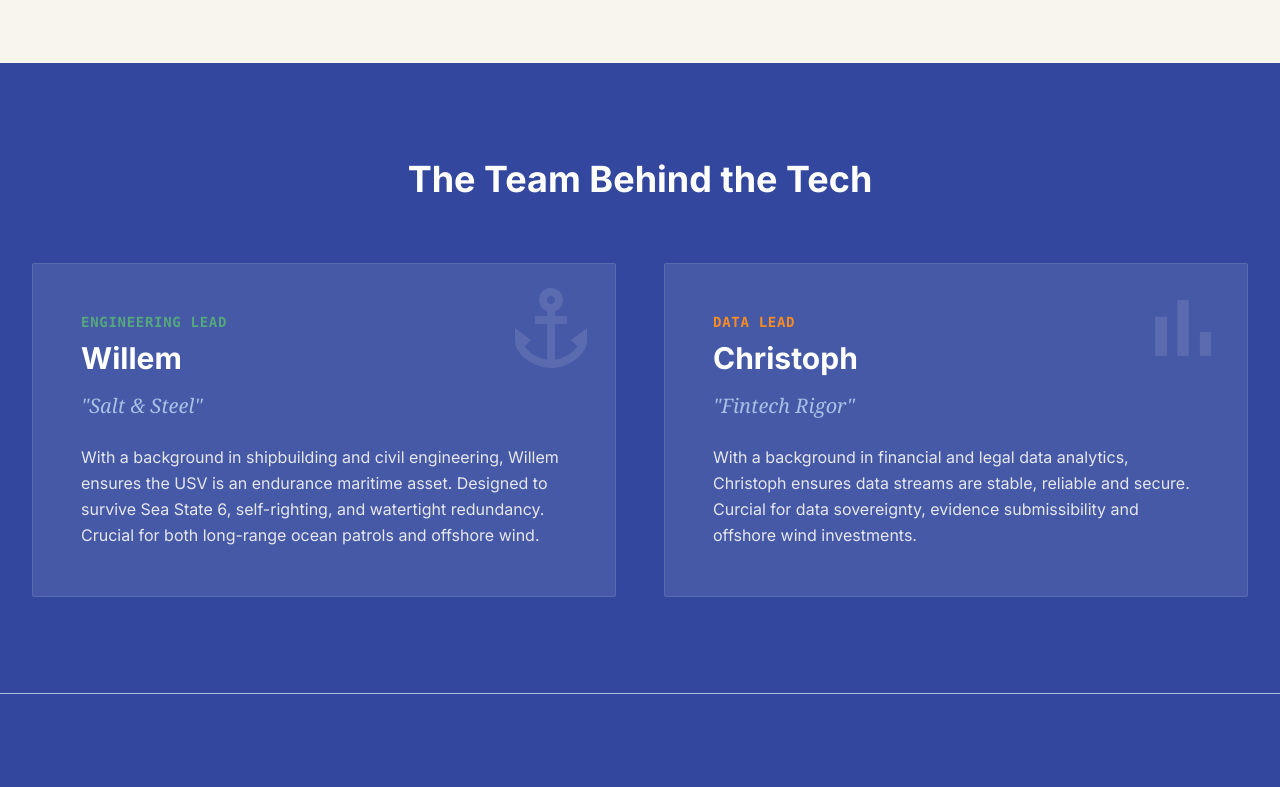
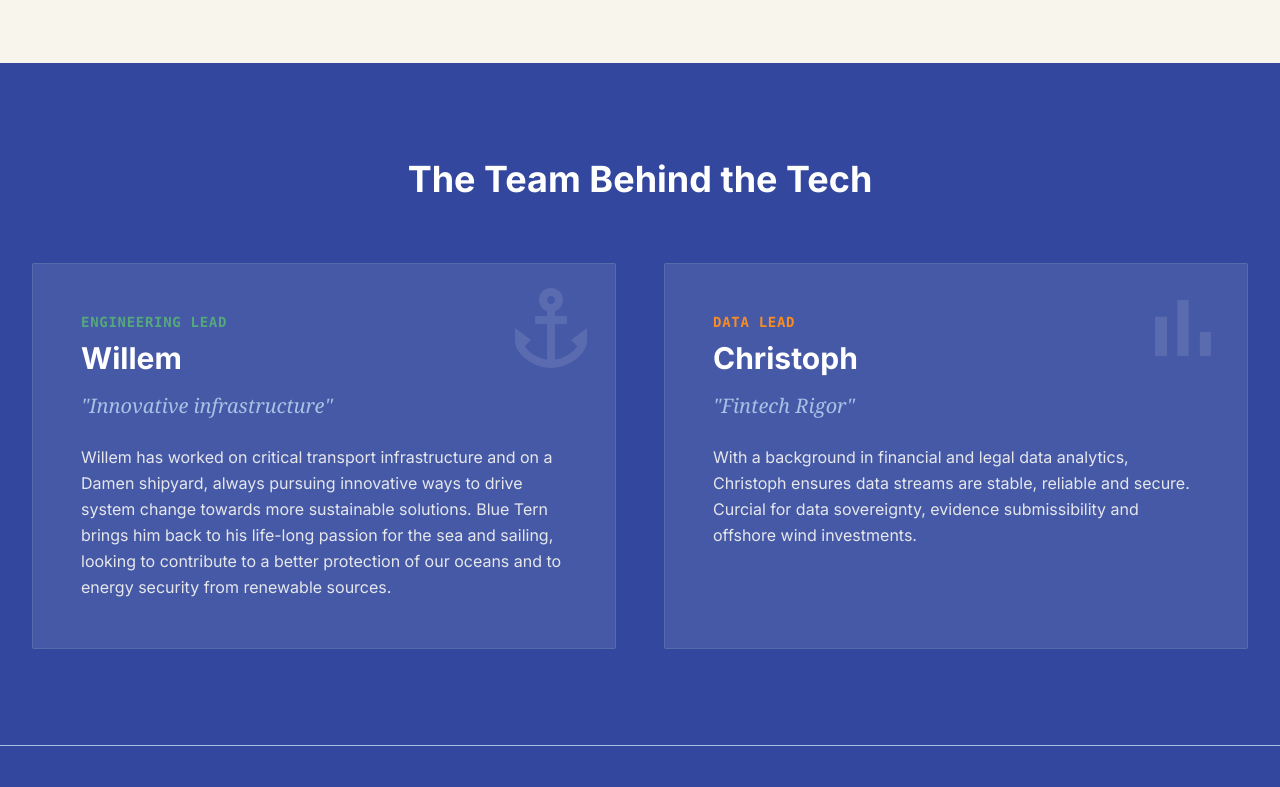
Before and after one commit to WillemBT/bluetern-landing-page, a website: page index.html in a window 1280 px wide. Shown: the part 3795-4582 px from the top of the page. Drawn offline with nearby package versions, Linux system fonts and the light colour scheme.

Commit message:
update description willem

```diff
--- a/index.html
+++ b/index.html
@@ -276,7 +276,7 @@
                     </ul>
 
                     <a href="#contact" class="inline-flex items-center gap-2 text-brand-orange font-mono text-sm font-bold hover:underline">
-                        REQUEST SURVEILLANCE DEMO <span class="material-icons" style="font-size: 1rem; vertical-align: middle;">arrow_forward</span>
+                        REQUEST SECURITY PILOT <span class="material-icons" style="font-size: 1rem; vertical-align: middle;">arrow_forward</span>
                     </a>
                 </div>
 
@@ -434,10 +434,10 @@
                     </div>
                     <div class="text-brand-green font-mono text-sm mb-2 font-bold tracking-wider">ENGINEERING LEAD</div>
                     <h3 class="text-3xl font-display font-bold text-white mb-4">Willem</h3>
-                    <p class="text-xl text-brand-lightblue font-serif italic mb-6">"Salt & Steel"</p>
+                    <p class="text-xl text-brand-lightblue font-serif italic mb-6">"Innovative infrastructure"</p>
                     <p class="text-gray-200 leading-relaxed">
-                        With a background in shipbuilding and civil engineering, Willem ensures the USV is an endurance maritime asset. Designed to survive Sea State 6, self-righting, and watertight redundancy.
-                        Crucial for both long-range ocean patrols and offshore wind.
+                        Willem has worked on critical transport infrastructure and on a Damen shipyard, always pursuing innovative ways to drive system change towards more sustainable solutions.
+                        Blue Tern brings him back to his life-long passion for the sea and sailing, looking to contribute to a better protection of our oceans and to energy security from renewable sources.
                     </p>
                 </div>
 
```
